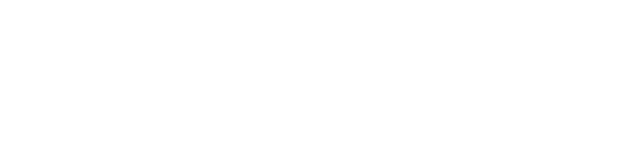
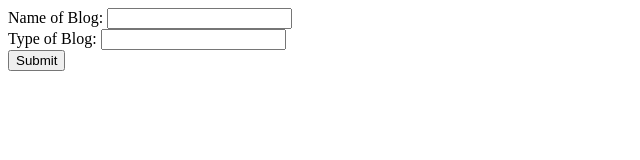
Before and after one commit to marceloperez99/blogspot, a plain HTML site: page group-project/templates/addblog.html in a window 1280 px wide. Shown: the whole page, without its empty margins (0-640 px from the left). Drawn offline with Linux system fonts and the light colour scheme.

Commit message:
made a form

```diff
--- a/group-project/templates/addblog.html
+++ b/group-project/templates/addblog.html
@@ -3,6 +3,12 @@
   <title>Add Blog</title>
 </header>
 <body>
-
+<form>
+  Name of Blog: <input type="text" name="blog_name">
+  <br/>
+  Type of Blog: <input type="text" name="blog_type">
+  <br/>
+  <input type="submit">
+</form>
 </body>
 </html>
```
